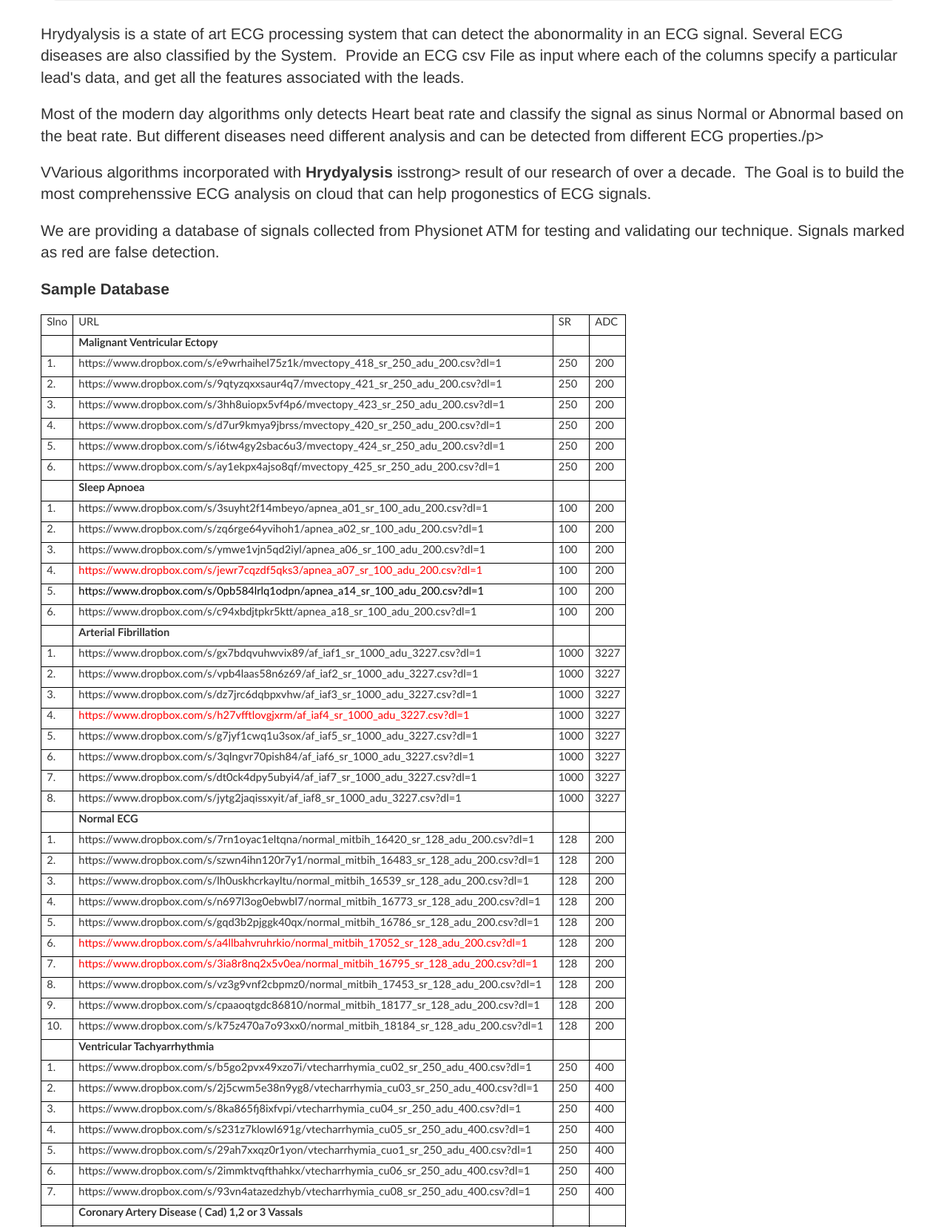
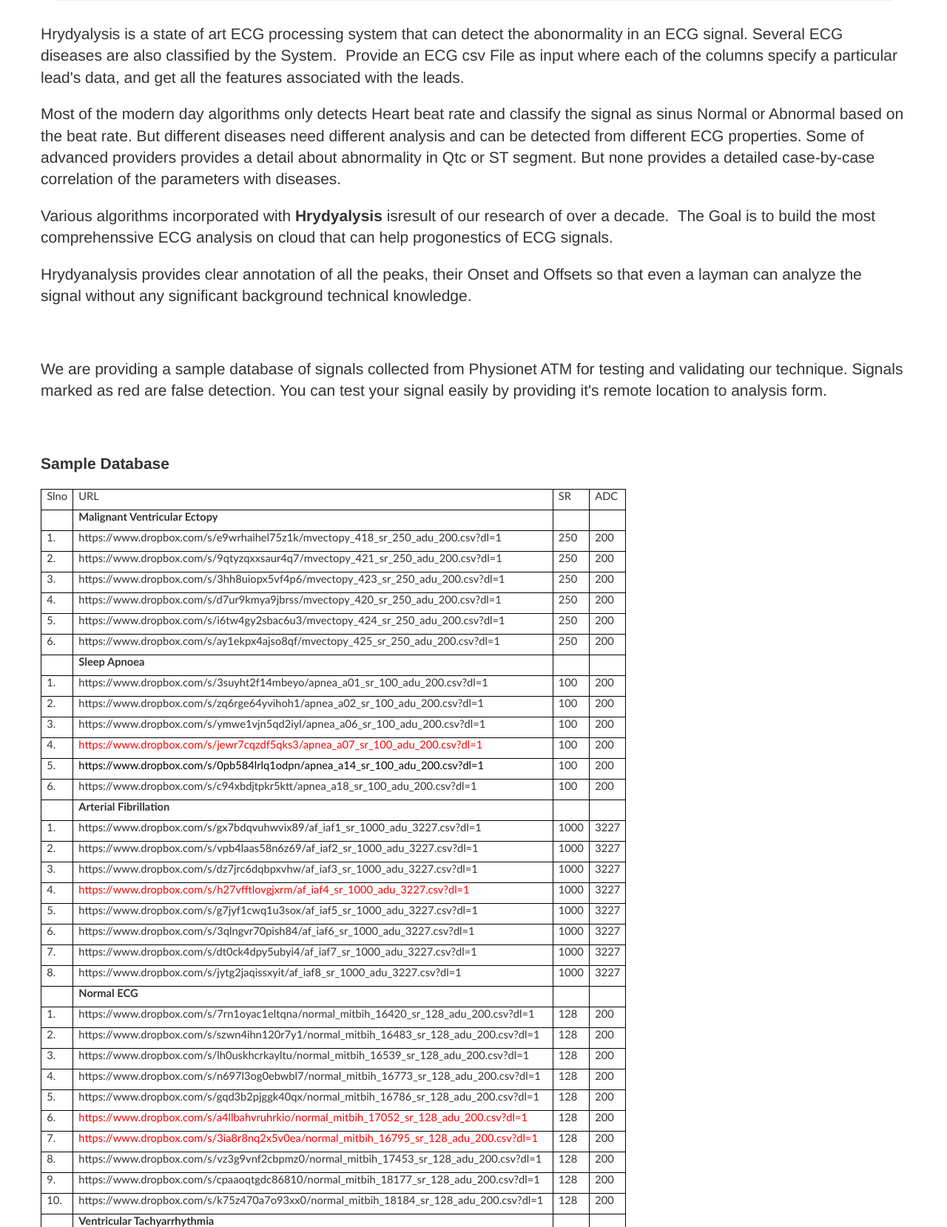
Before and after one commit to reeshabh90/ECG, a Flask app: page / in a window 1280 px wide. Shown: the part 258-1917 px from the top of the page at 74% size. Run offline with Flask 2, Linux system fonts and the light colour scheme; some libraries are stand-ins or nearby versions.

Commit message:
fixes in T and P Peak

```diff
--- a/ECG/templates/index.html
+++ b/ECG/templates/index.html
@@ -20,9 +20,12 @@
 
 
     <p class="lead">Hrydyalysis is a state of art ECG processing system that can detect the abonormality in an ECG signal. Several ECG diseases are also classified by the System.&nbsp; Provide an ECG csv File as input where each of the columns specify a particular lead&#39;s data, and get all the features associated with the leads.</p>
-    <p class="lead">Most of the modern day algorithms only detects Heart beat rate and classify the signal as sinus Normal or Abnormal based on the beat rate. But different diseases need different analysis and can be detected from different ECG properties./p>
-    <p class="lead">VVarious algorithms incorporated with <strong>Hrydyalysis </strong>isstrong> </strong>result of our research of over a decade.&nbsp; The Goal is to build the most comprehenssive ECG analysis on cloud that can help progonestics of ECG signals.</p>
-    <p class="lead">We are providing a database of signals collected from Physionet ATM for testing and validating our technique. Signals marked as red are false detection. <strong>&nbsp;</strong>&nbsp; </p>
+    <p class="lead">Most of the modern day algorithms only detects Heart beat rate and classify the signal as sinus Normal or Abnormal based on the beat rate. But different diseases need different analysis and can be detected from different ECG properties. Some of advanced providers provides a detail about abnormality in Qtc or ST segment. But none provides a detailed case-by-case correlation of the parameters with diseases.&nbsp;
+    <p class="lead">Various algorithms incorporated with <strong>Hrydyalysis </strong>isresult of our research of over a decade.&nbsp; The Goal is to build the most comprehenssive ECG analysis on cloud that can help progonestics of ECG signals.</p>
+    <p class="lead">Hrydyanalysis provides clear annotation of all the peaks, their Onset and Offsets so that even a layman can analyze the signal without any significant background technical knowledge.</p>
+    <p class="lead">&nbsp;</p>
+    <p class="lead">We are providing a sample database of signals collected from Physionet ATM for testing and validating our technique. Signals marked as red are false detection. You can test your signal easily by providing it&#39;s remote location to analysis form.</p>
+    <p class="lead">&nbsp;</p>
     <p class="lead"><strong>Sample Database</strong></p>
 
 
@@ -2196,15 +2199,13 @@
   mso-border-top-alt:solid windowtext .5pt;mso-border-left-alt:solid windowtext .5pt;
   mso-border-alt:solid windowtext .5pt;padding:0cm 5.4pt 0cm 5.4pt" valign="top" width="45">
                 <p class="MsoNormal">
-                    <o:p>&nbsp;</o:p></p>
-            </td>
-            <td style="width:29.8pt;border-top:none;border-left:none;
-  border-bottom:solid windowtext 1.0pt;border-right:solid windowtext 1.0pt;
-  mso-border-top-alt:solid windowtext .5pt;mso-border-left-alt:solid windowtext .5pt;
-  mso-border-alt:solid windowtext .5pt;padding:0cm 5.4pt 0cm 5.4pt" valign="top" width="50">
-                <p class="MsoNormal">
-                    <o:p>&nbsp;</o:p></p>
-            </td>
+                    <o:p>&nbsp;200</o:p></p>
+            </td>
+            <td style="width:29.8pt;border-top:none;border-left:none;
+  border-bottom:solid windowtext 1.0pt;border-right:solid windowtext 1.0pt;
+  mso-border-top-alt:solid windowtext .5pt;mso-border-left-alt:solid windowtext .5pt;
+  mso-border-alt:solid windowtext .5pt;padding:0cm 5.4pt 0cm 5.4pt" valign="top" width="50">
+                25</td>
         </tr>
         <tr style="mso-yfti-irow:75">
             <td style="width:49.3pt;border:solid windowtext 1.0pt;
@@ -2225,14 +2226,14 @@
   mso-border-top-alt:solid windowtext .5pt;mso-border-left-alt:solid windowtext .5pt;
   mso-border-alt:solid windowtext .5pt;padding:0cm 5.4pt 0cm 5.4pt" valign="top" width="45">
                 <p class="MsoNormal">
-                    <o:p>&nbsp;</o:p></p>
-            </td>
-            <td style="width:29.8pt;border-top:none;border-left:none;
-  border-bottom:solid windowtext 1.0pt;border-right:solid windowtext 1.0pt;
-  mso-border-top-alt:solid windowtext .5pt;mso-border-left-alt:solid windowtext .5pt;
-  mso-border-alt:solid windowtext .5pt;padding:0cm 5.4pt 0cm 5.4pt" valign="top" width="50">
-                <p class="MsoNormal">
-                    <o:p>&nbsp;</o:p></p>
+                    <o:p>&nbsp;200</o:p></p>
+            </td>
+            <td style="width:29.8pt;border-top:none;border-left:none;
+  border-bottom:solid windowtext 1.0pt;border-right:solid windowtext 1.0pt;
+  mso-border-top-alt:solid windowtext .5pt;mso-border-left-alt:solid windowtext .5pt;
+  mso-border-alt:solid windowtext .5pt;padding:0cm 5.4pt 0cm 5.4pt" valign="top" width="50">
+                <p class="MsoNormal">
+                    <o:p>&nbsp;25</o:p></p>
             </td>
         </tr>
         <tr style="mso-yfti-irow:76">
--- a/ECG/views.py
+++ b/ECG/views.py
@@ -178,7 +178,9 @@
     import matplotlib
     matplotlib.use('Agg')
     #matplotlib.pyplot.close("all")
-    start = time()
+    import time
+
+    start = time.process_time()
     global lno
     global leads
     global tab
@@ -370,13 +372,13 @@
     rpos=stat['rloc'].values
     avgR=int(len(l2s)/len(stat['rloc'].values))
     print (avgR)
-    TWND=int(sr*.2)# t appears after r after about .2s . I am taking it only .15s
-    TSWND=int(sr*.2)#T width is about .2 s so from center it is about 1 sec
+    TWND=int(sr*.12)# t appears after r after about .2s . I am taking it only .15s
+    TSWND=int(sr*.15)#T width is about .2 s so from center it is about 1 sec
 
     QWND=int(sr*.02)
     QSWND=int(sr*.25)
 
-    PWND=int(sr*.1)#QRS Complex is about .08 sec. so p should appear  about .04sec before R
+    PWND=int(sr*.08)#QRS Complex is about .08 sec. so p should appear  about .04sec before R
     PSWND=int(sr*.1)
     RWDTH=int(sr/18)
     #SWND=int(RWDTH/2)
@@ -1121,7 +1123,9 @@
 
     tab=tab+diag
     tab=tab+'<hr/>'
-    tab=tab+'<i>Total Processing time='+endlog(start)+'</i>'
+    end=time.process_time();
+    elapsed = end-start
+    tab=tab+'<i>Total Processing time='+str(elapsed)+' s</i>'
     #Heart Beat Rate==============================
     #matplotlib.pyplot.close("all")
     # ECG Processing Completed-----------------------------
--- a/runserver.py
+++ b/runserver.py
@@ -9,10 +9,10 @@
 
 if __name__ == '__main__':
 
-        #PORT=int(os.environ.get('PORT', 5000))
+        PORT=int(os.environ.get('PORT', 5000))
         #PORT = int(os.getenv('VCAP_APP_PORT', '5000'))
         #serve(app, port=PORT)
-        PORT=8080
+        #PORT=8080
         serve(app, port=PORT)
         #set this command in heroku command
         #heroku config:add PORT=5000
```
